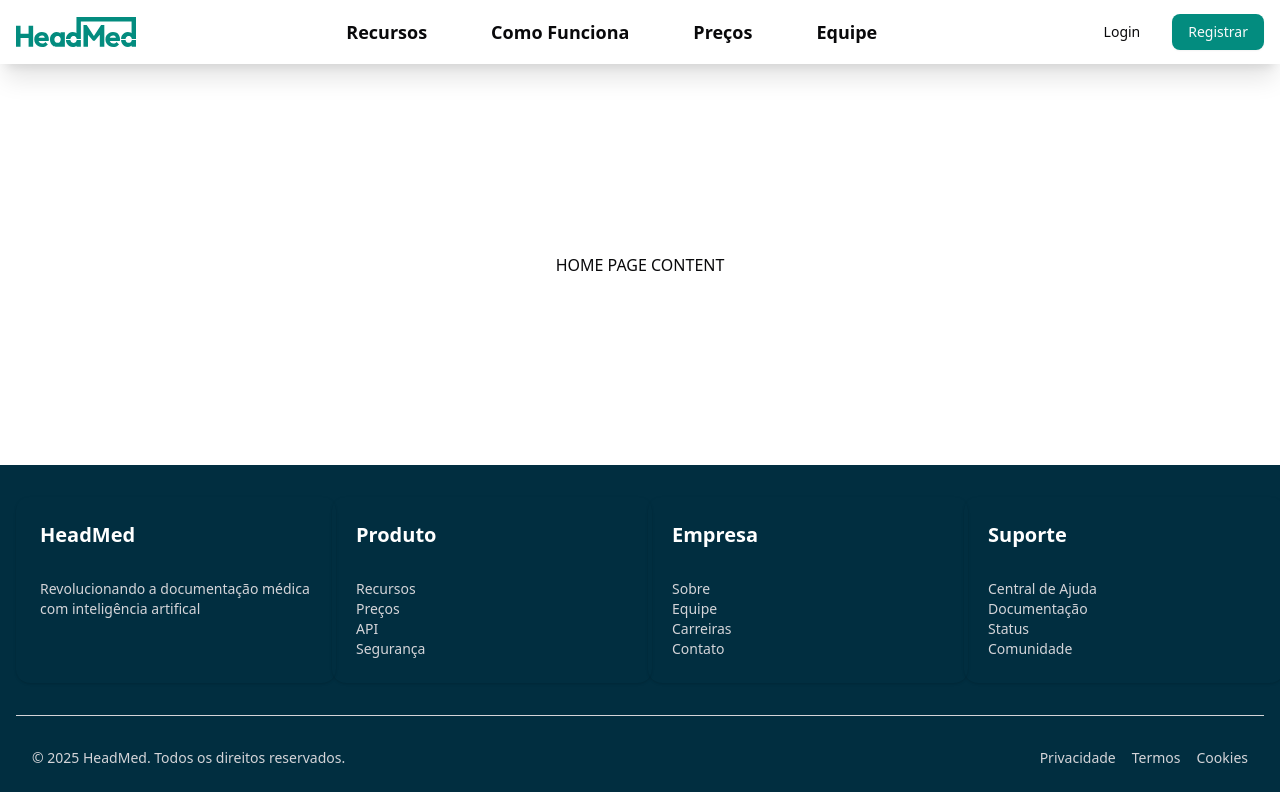
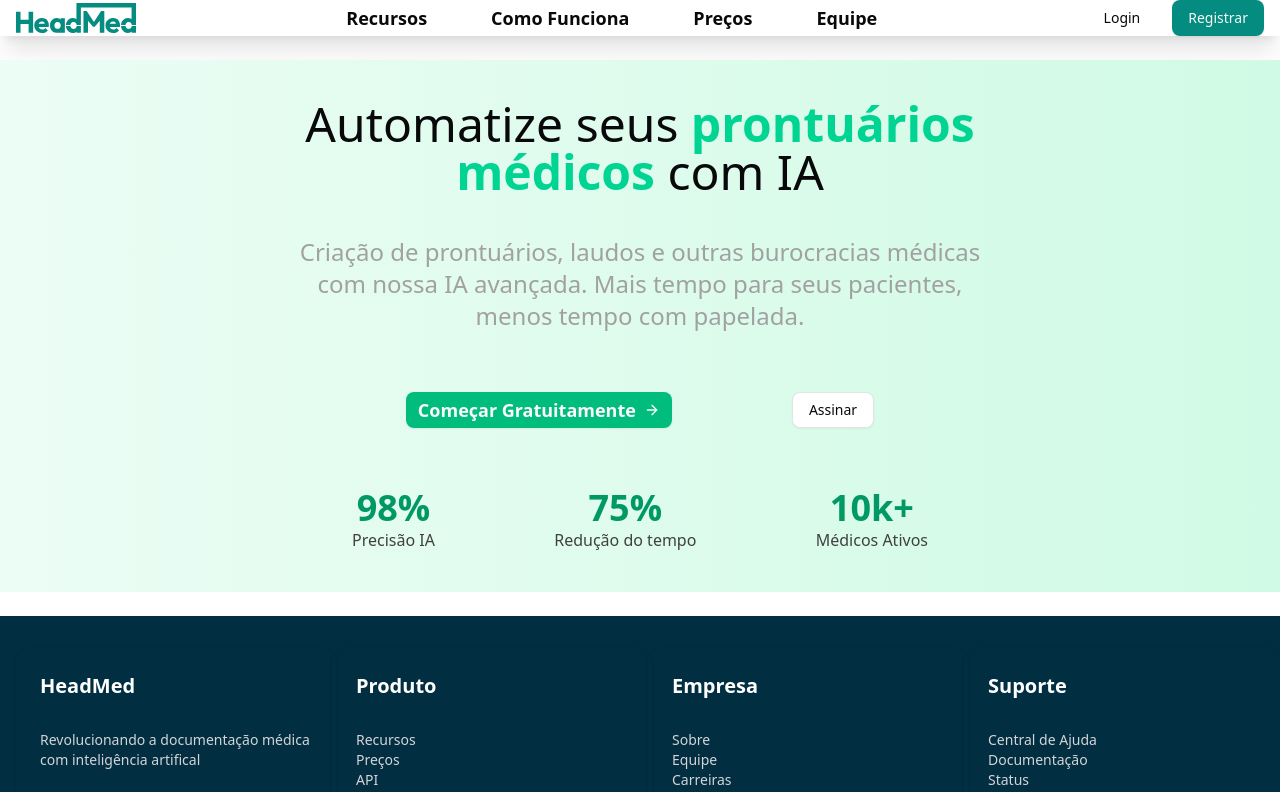
Before and after one commit to HeadMed/headmed-fend, a Next.js app: page / in a window 1280 px wide. Shown: the top 792 px of the page. Built offline with nearby package versions, Linux system fonts and the light colour scheme.

Commit message:
feat: autoPront homePront

```diff
--- /dev/null
+++ b/src/app/(home)/(sections)/autoPront.tsx
@@ -0,0 +1,43 @@
+import { ArrowRight } from 'lucide-react'
+import React from 'react'
+import { Button } from '@/components/ui/button'
+
+export const AutoPront = () => {
+  return (
+    <section className='flex flex-col justify-center items-center w-screen py-10 bg-linear-to-r from-emerald-50 to-emerald-100'>
+
+          <h1 className='text-5xl w-2xl text-center mb-10'>Automatize seus <strong className='text-emerald-400'>prontuários médicos</strong> com IA</h1>
+
+          <p className='text-neutral-400 text-2xl w-[690px] text-center mb-15'>Criação de prontuários, laudos e outras burocracias médicas com nossa IA avançada. Mais tempo para seus pacientes, menos tempo com papelada.</p>
+
+          <div className='flex flex-row mb-15'>
+            <Button className='text-neutral-50 bg-emerald-500 font-bold text-lg mr-30'>
+              Começar Gratuitamente
+              <ArrowRight />
+            </Button>
+
+            <Button variant='outline'>Assinar</Button>
+          </div>
+
+          <ul className='flex flex-row justify-between items-center w-xl text-center'>
+
+            <li>
+              <strong className='text-center text-4xl text-emerald-600'>98%</strong>
+              <p className='text-neutral-700'>Precisão IA</p>
+            </li>
+
+            <li>
+              <strong className='text-center text-4xl text-emerald-600'>75%</strong>
+              <p className='text-neutral-700'>Redução do tempo</p>
+            </li>
+
+            <li>
+              <strong className='text-center text-4xl text-emerald-600'>10k+</strong>
+              <p className='text-neutral-700'>Médicos Ativos</p>
+            </li>
+
+          </ul>
+
+        </section>
+  )
+}
--- a/src/app/(home)/page.tsx
+++ b/src/app/(home)/page.tsx
@@ -1,14 +1,20 @@
 import React from 'react'
 import { NavBar } from './(template)/navBar'
 import { Footer } from './(template)/footer'
+
+import { Button } from '@/components/ui/button'
+import { ArrowRight } from 'lucide-react'
+import { AutoPront } from './(sections)/autoPront'
 
 const page = () => {
   return (
     <div className='w-full h-screen flex flex-col'>
       <NavBar/>
 
-      <main className='flex flex-col flex-1 w-full items-center justify-center p-6 gap-6'>
-        HOME PAGE CONTENT
+      <main className='flex flex-col flex-1 items-center justify-center p-6 gap-6'>
+
+        <AutoPront />
+
       </main>
 
 
```
